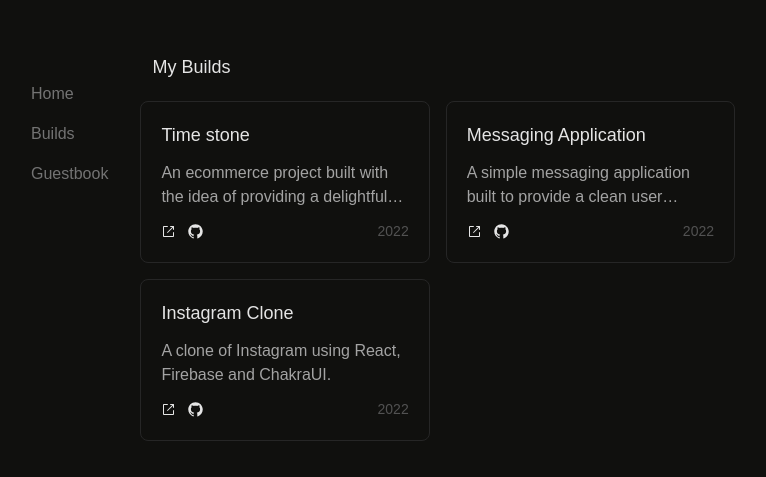
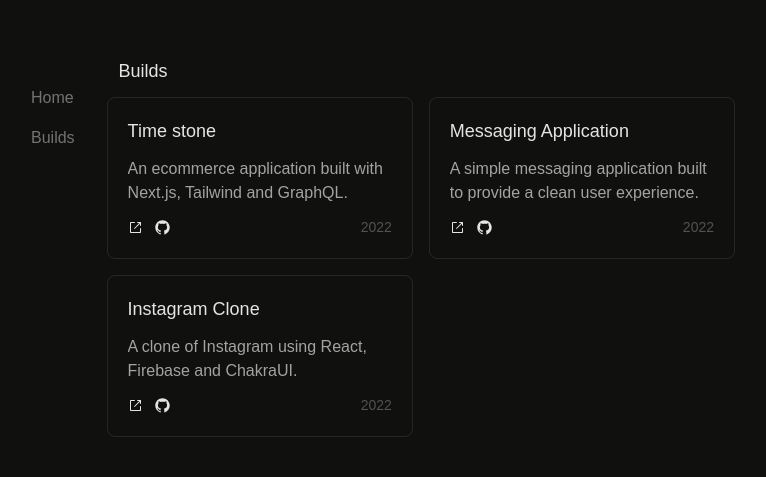
Before and after one commit to 0xdeathstalker/portfolio, a Next.js app: page /builds in a window 1280 px wide. Shown: the part 153-630 px from the top of the page, without its empty margins (257-1023 px from the left). Built offline with nearby package versions, Linux system fonts and the light colour scheme; a web font is replaced by a local one.

Commit message:
changed the layout:

```diff
--- a/src/components/Misc/Navbar.tsx
+++ b/src/components/Misc/Navbar.tsx
@@ -31,7 +31,7 @@ const Navbar = () => {
                 Builds
             </Text>
         </Link>
-        <Link href="/guestbook">
+        {/* <Link href="/guestbook">
             <Text
                 _hover={{
                     textDecor: "underline",
@@ -40,7 +40,7 @@ const Navbar = () => {
             >
                 Guestbook
             </Text>
-        </Link>
+        </Link> */}
     </Flex>
   )
 }
--- a/src/components/Sections/Builds.tsx
+++ b/src/components/Sections/Builds.tsx
@@ -1,18 +1,76 @@
-import { Grid, Flex, Text, GridItem } from "@chakra-ui/react"
+import { FC } from "react"
+import { Grid, Flex, Text, GridItem, Link } from "@chakra-ui/react"
+import { ArrowTopRightIcon } from "@radix-ui/react-icons";
 
 import { Builds as allBuilds } from "../../lib/constants/build"
 import StyledLink from "../Misc/helpers/StyledLink"
 
-const Builds = () => {
+interface ILinkItem {
+    aboutTime: string;
+    name: string;
+    description?: string;
+    url: string;
+    githubRepo?: string;
+}
+
+const LinkItem: FC<ILinkItem> = ({ name, aboutTime, url }) => {
     return (
-    <Flex direction="column" color="neutral.300">
+        <Flex
+            w="full"
+            alignItems="center"
+            justifyContent="space-between"
+            gap="6"
+            p="4"
+            border="1px"
+            borderRadius="8px"
+            borderColor="neutral.800"
+        >
+            <Text>{name}</Text>
+            <ArrowTopRightIcon />
+        </Flex>
+    )
+}
+
+const LinkBuilds: FC = () => {
+    return (
+        <Flex direction="column" gap="3">
             <Text
                 ml={{ md: "3" }}
-            mb="5"
                 color="neutral.200"
                 fontWeight="500"
             >
-            My Builds
+                Builds
+            </Text>
+
+            <Grid
+                templateColumns={{ md: "repeat(2, 1fr)" }}
+                templateRows="repeat(2, 1fr)"
+                gap="4"
+            >
+                {allBuilds.map(( build, index ) => (
+                    <GridItem key={index}>
+                        <LinkItem
+                            key={index}
+                            name={build.name}
+                            aboutTime={build.aboutTime}
+                            url={build.url}
+                        />
+                    </GridItem>
+                ))}
+            </Grid>
+        </Flex>
+    )
+}
+
+const BoxBuilds: FC = () => {
+    return (
+        <Flex direction="column" gap="3" color="neutral.300">
+            <Text
+                ml={{ md: "3" }}
+                color="neutral.200"
+                fontWeight="500"
+            >
+                Builds
             </Text>
 
             <Grid
@@ -36,4 +94,10 @@ const Builds = () => {
     )
 }
 
+const Builds = () => {
+  return (
+    <BoxBuilds />
+  )
+}
+
 export default Builds
--- a/src/lib/constants/build.ts
+++ b/src/lib/constants/build.ts
@@ -10,14 +10,14 @@ const Builds: IBuild[] = [
     {
         aboutTime: "2022",
         name: "Time stone",
-        description: "An ecommerce project built with the idea of providing a delightful user experience for an online watches store. Elegant design primarily for web view and dark colour scheme. Any suggestions for improving the UI will also be welcomed.",
+        description: "An ecommerce application built with Next.js, Tailwind and GraphQL.",
         url: "https://time-stone.vercel.app/",
         githubRepo: "https://github.com/Im-Soumya/Time-Stone"
     },
     {
         aboutTime: "2022",
         name: "Messaging Application",
-        description: "A simple messaging application built to provide a clean user experience with Next.js, Tailwind and Firebase. 1-on-1 messaging ability is provided.",
+        description: "A simple messaging application built to provide a clean user experience.",
         url: "https://next-chat-app-beta.vercel.app/",
         githubRepo: "https://github.com/Im-Soumya/Messaging-Application"
     },
--- a/src/pages/index.tsx
+++ b/src/pages/index.tsx
@@ -32,7 +32,7 @@ export default function Home() {
         <Navbar />
         <Flex
           direction="column"
-          gap="12"
+          gap="10"
         >
           <Hero />
           <About />
```
Also changed, not shown: src/components/Sections/Links.tsx (+7 -2 lines). Lines whose indentation alone changed are shown as unchanged.
